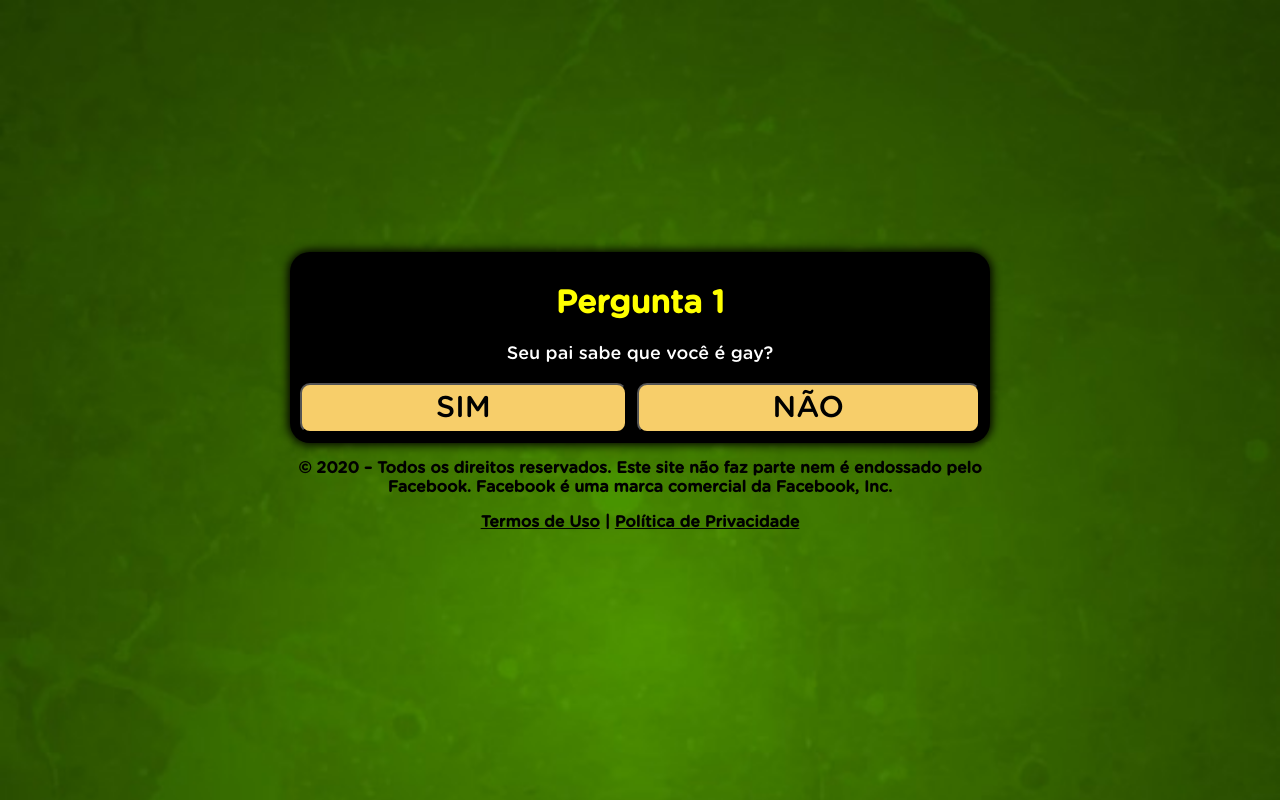
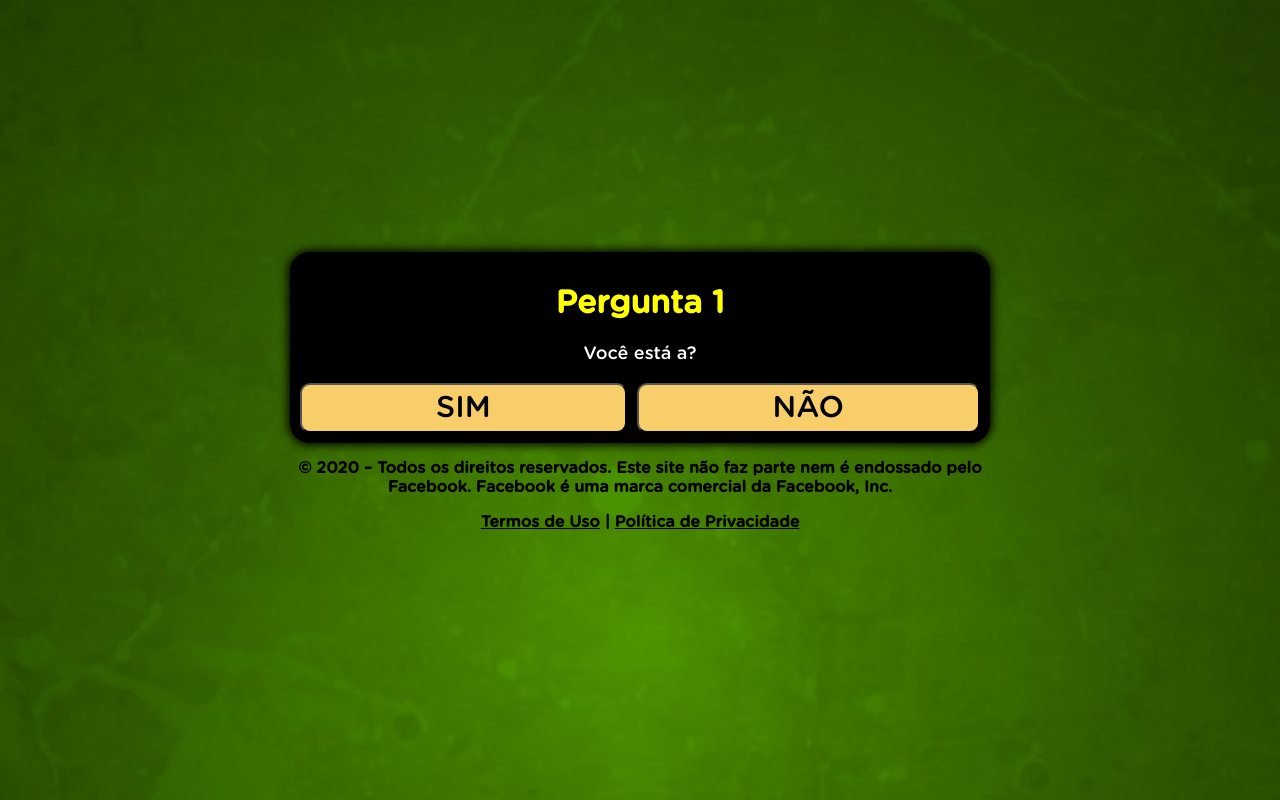
Before and after one commit to blackhat2k21/Quiztest, a plain HTML site: page index.html in a window 1280 px wide. Drawn offline with Linux system fonts and the light colour scheme.

Commit message:
Create index.html

```diff
--- a/index.html
+++ b/index.html
@@ -75,7 +75,7 @@
       <div id="step1">
         <div class="question">
           <h1>Pergunta 1</h1>
-          <p>Seu pai sabe que você é gay?</p>
+          <p>Você está a?</p>
         </div>
         <div class="answer">
           <button class="btn" onclick="step2()">SIM</button>
```
